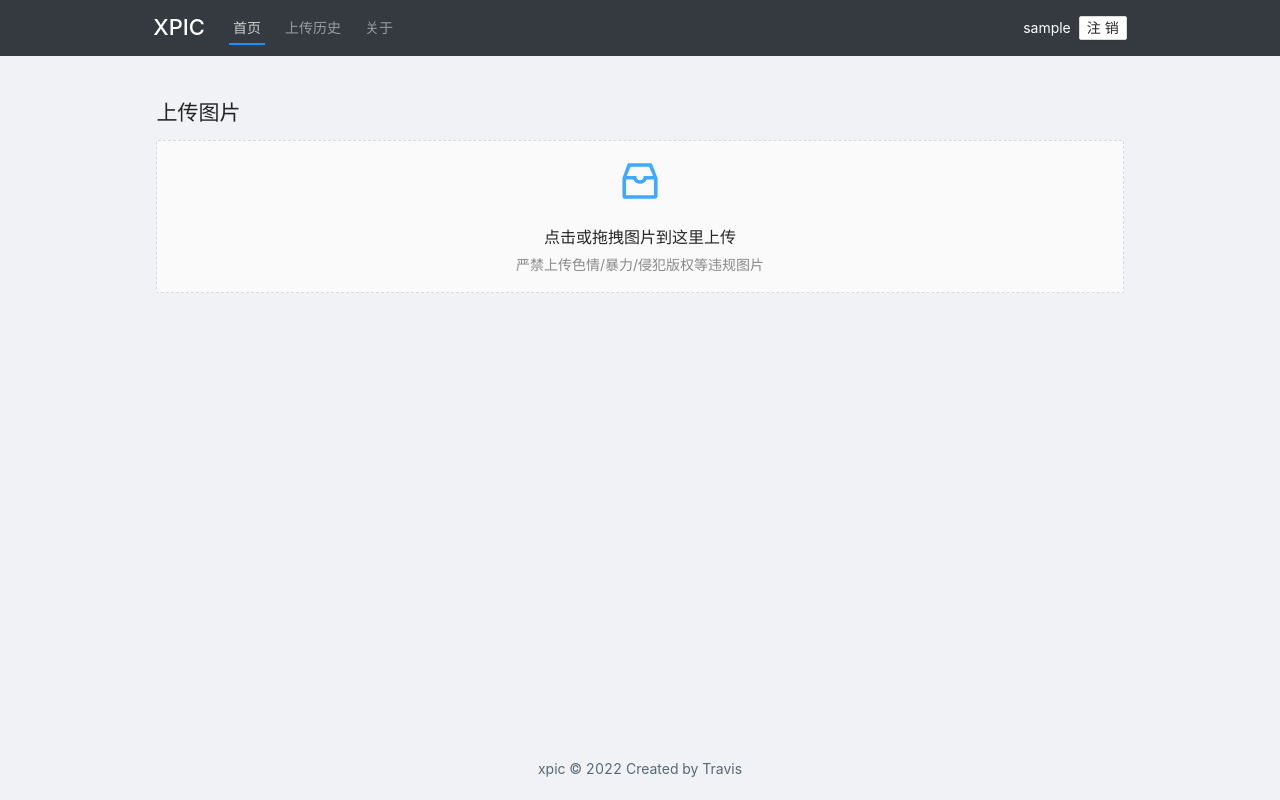
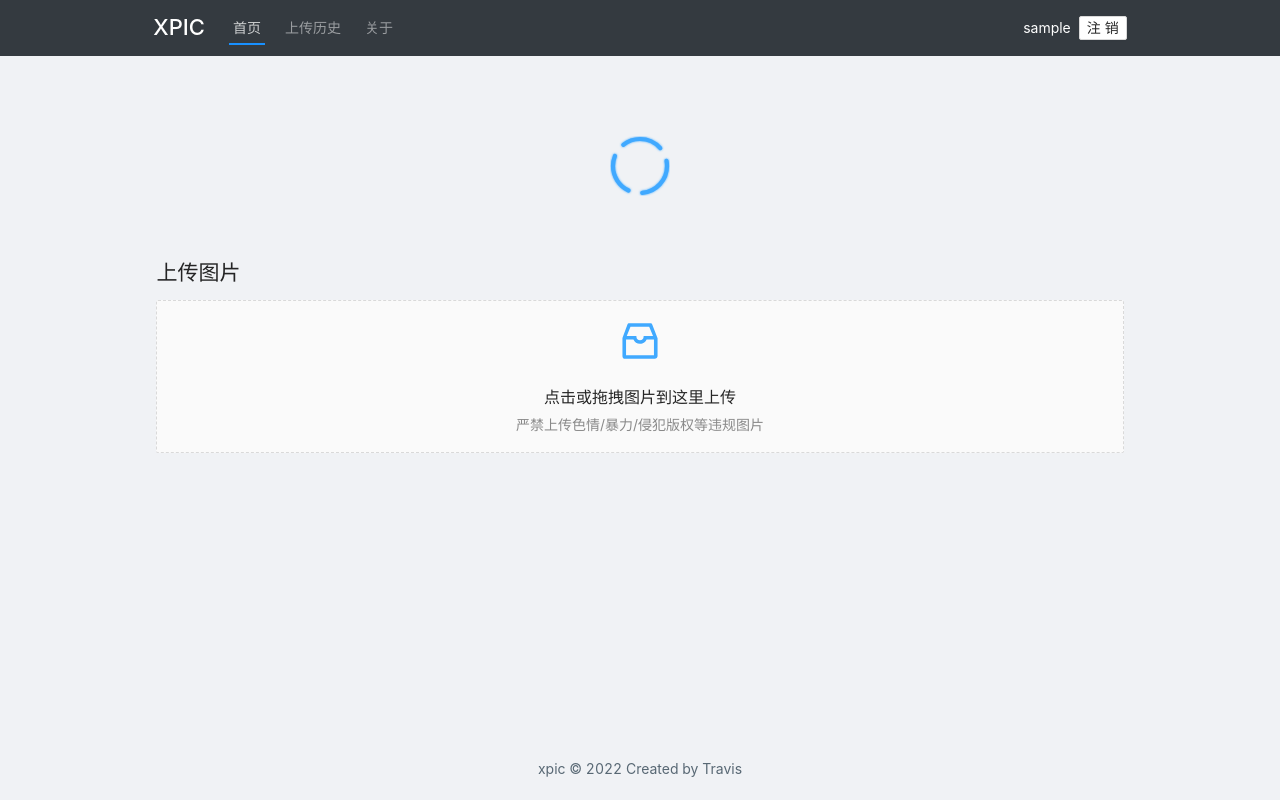
Before and after one commit to GeekyGuang/xpic, a React app: page / in a window 1280 px wide. Built offline with nearby package versions, Linux system fonts and the light colour scheme; sample sign-in values are in the browser's storage; what leancloud-storage would draw is missing.

Commit message:
修改 loading 动画

```diff
--- a/public/index.html
+++ b/public/index.html
@@ -1,15 +1,12 @@
 <!DOCTYPE html>
 <html lang="en">
+
 <head>
   <meta charset="utf-8" />
   <link rel="icon" href="%PUBLIC_URL%/favicon.ico" />
   <meta name="viewport" content="width=device-width, initial-scale=1" />
   <meta name="theme-color" content="#000000" />
-    <meta
-      name="description"
-      content="Web site created using create-react-app"
-    />
-    <link rel="apple-touch-icon" href="%PUBLIC_URL%/logo192.png" />
+  <meta name="description" content="Web site created using create-react-app" />
   <!--
       manifest.json provides metadata used when your web app is installed on a
       user's mobile device or desktop. See https://developers.google.com/web/fundamentals/web-app-manifest/
@@ -26,6 +23,7 @@
     -->
   <title>React App</title>
 </head>
+
 <body>
   <noscript>You need to enable JavaScript to run this app.</noscript>
   <div id="root"></div>
@@ -40,4 +38,5 @@
       To create a production bundle, use `npm run build` or `yarn build`.
     -->
 </body>
+
 </html>
--- a/src/components/Loading.tsx
+++ b/src/components/Loading.tsx
@@ -1,35 +1,64 @@
 import styled, { keyframes } from 'styled-components'
 
-const wave = keyframes`
-  0% {width: 0; height: 0; opacity: 1;}
-  100% {width: 100px; height: 100px; opacity: 0;}
+const animation = keyframes`
+  0% {
+    stroke-dasharray: 1 98;
+    stroke-dashoffset: -105;
+  }
+  50% {
+    stroke-dasharray: 80 10;
+    stroke-dashoffset: -160;
+  }
+  100% {
+    stroke-dasharray: 1 98;
+    stroke-dashoffset: -300;
+  }
 `
 
-const StyledLoading = styled.div`
-  position: relative;
-  margin: 100px auto;
+const Container = styled.div`
+  margin: 60px auto;
+  width: 60px;
+  height: 60px;
 
-  &::before,
-  &::after {
-    content: '';
-    position: absolute;
-    left: 0;
-    top: 0;
-    bottom: 0;
-    right: 0;
-    margin: auto;
-    background: #b4b8f9;
-    border-radius: 50%;
-    animation: ${wave} 1.5s infinite linear;
-  }
-
-  &::after {
-    animation-delay: 0.75s;
+  #spinner {
+    transform-origin: center;
+    animation-name: ${animation};
+    animation-duration: 1.2s;
+    animation-timing-function: cubic-bezier;
+    animation-iteration-count: infinite;
   }
 `
 
 const Loading: React.FC = () => {
-  return <StyledLoading />
+  return (
+    <Container id="container">
+      <svg viewBox="0 0 100 100">
+        <defs>
+          <filter id="shadow">
+            <feDropShadow
+              dx="0"
+              dy="0"
+              stdDeviation="1.5"
+              floodColor="#40a9ff"
+            />
+          </filter>
+        </defs>
+        <circle
+          id="spinner"
+          style={{
+            fill: 'transparent',
+            stroke: '#40a9ff',
+            strokeWidth: '7px',
+            strokeLinecap: 'round',
+            filter: 'url(#shadow)',
+          }}
+          cx="50"
+          cy="50"
+          r="45"
+        />
+      </svg>
+    </Container>
+  )
 }
 
 export default Loading
--- a/src/components/Uploader.tsx
+++ b/src/components/Uploader.tsx
@@ -3,6 +3,7 @@ import { Upload } from 'antd'
 import { InboxOutlined } from '@ant-design/icons'
 import { observer } from 'mobx-react'
 import styled from 'styled-components'
+import Loading from './Loading'
 
 const { Dragger } = Upload
 
@@ -34,7 +35,7 @@ const Result = styled.div`
       border: 1px solid #999;
       padding: 4px;
       white-space: wrap;
-      word-wrap:break-word;
+      word-wrap: break-word;
       background: white;
     }
 
@@ -44,8 +45,6 @@ const Result = styled.div`
       object-fit: contain;
     }
   }
-
-
 `
 
 const Uploader = observer(() => {
@@ -67,36 +66,53 @@ const Uploader = observer(() => {
 
   return (
     <>
+      <Loading />
       <h2>上传图片</h2>
       <Dragger {...props}>
         <p className="ant-upload-drag-icon">
           <InboxOutlined />
         </p>
-        <p className="ant-upload-text">
-          点击或拖拽图片到这里上传
-        </p>
-        <p className="ant-upload-hint">
-          严禁上传色情/暴力/侵犯版权等违规图片
-        </p>
+        <p className="ant-upload-text">点击或拖拽图片到这里上传</p>
+        <p className="ant-upload-hint">严禁上传色情/暴力/侵犯版权等违规图片</p>
       </Dragger>
       <div>
-        {ImageStore.serverFile
-          ? (<Result>
+        {ImageStore.serverFile ? (
+          <Result>
             <h2>上传结果</h2>
             <dl>
               <dt>线上地址</dt>
-               <dd><a target="_blank" href={ImageStore.serverFile.attributes.url.attributes.url} rel="noreferrer">{ImageStore.serverFile.attributes.url.attributes.url}</a></dd>
+              <dd>
+                <a
+                  target="_blank"
+                  href={ImageStore.serverFile.attributes.url.attributes.url}
+                  rel="noreferrer"
+                >
+                  {ImageStore.serverFile.attributes.url.attributes.url}
+                </a>
+              </dd>
               <dt>文件名</dt>
-               <dd><input className="filename" type="text" value={ImageStore.filename} readOnly /></dd>
+              <dd>
+                <input
+                  className="filename"
+                  type="text"
+                  value={ImageStore.filename}
+                  readOnly
+                />
+              </dd>
               <dt>图片预览</dt>
               <dd>
-                 <img src={ImageStore.serverFile.attributes.url.attributes.url} alt="" />
+                <img
+                  src={ImageStore.serverFile.attributes.url.attributes.url}
+                  alt=""
+                />
               </dd>
               <dt>更多尺寸</dt>
               <dd>...</dd>
             </dl>
-          </Result>)
-          : ''}
+          </Result>
+        ) : (
+          ''
+        )}
       </div>
     </>
   )
```
Lines whose indentation alone changed are shown as unchanged.
